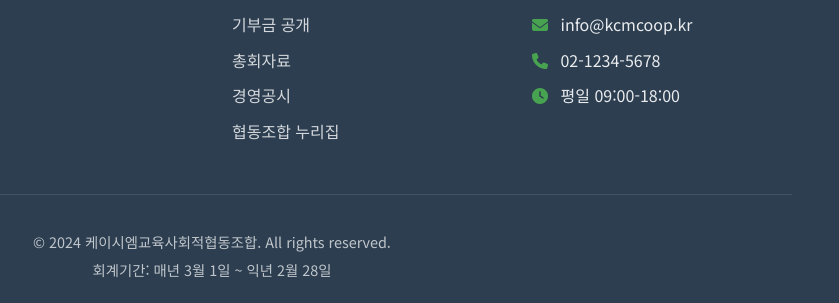
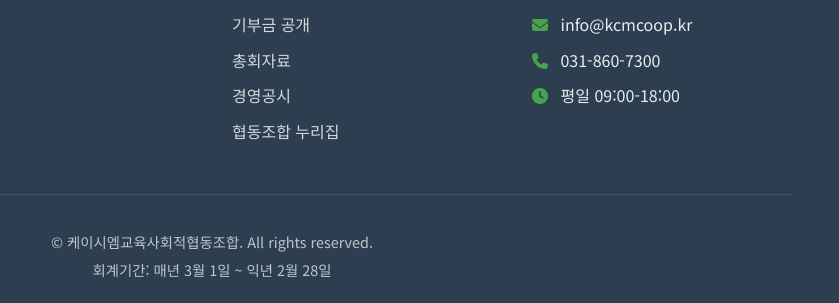
Before and after one commit to heunglae/kcm-coop-website, a plain HTML site: page business.html in a window 1280 px wide. Shown: the part 5899-6202 px from the top of the page, 428-1267 px from the left. Drawn offline with Linux system fonts and the light colour scheme; files that its build step writes are made by us from their sources; files whose address does not match are found by name.

Commit message:
Update business.html
Signed-off-by: heunglae <78581010+heunglae@users.noreply.github.com>

```diff
--- a/business.html
+++ b/business.html
@@ -339,13 +339,13 @@
                 </div>
                 <div class="footer-section">
                     <h4>문의</h4>
-                    <p><i class="fas fa-envelope"></i> info@kcmcoop.kr</p>
-                    <p><i class="fas fa-phone"></i> 02-1234-5678</p>
+                 <p><i class="fas fa-envelope"></i> info@kcmcoop.kr</p>
+                    <p><i class="fas fa-phone"></i> 031-860-7300</p>
                     <p><i class="fas fa-clock"></i> 평일 09:00-18:00</p>
                 </div>
             </div>
             <div class="footer-bottom">
-                <p>&copy; 2024 케이시엠교육사회적협동조합. All rights reserved.</p>
+                <p>&copy; 케이시엠교육사회적협동조합. All rights reserved.</p>
                 <p>회계기간: 매년 3월 1일 ~ 익년 2월 28일</p>
             </div>
         </div>
```
